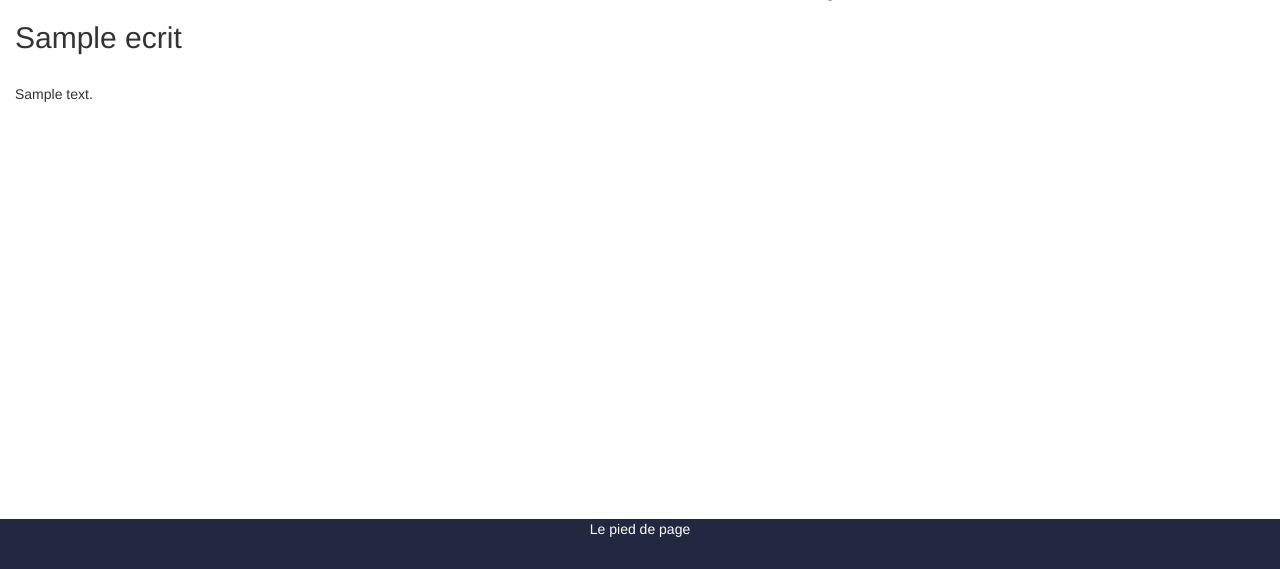
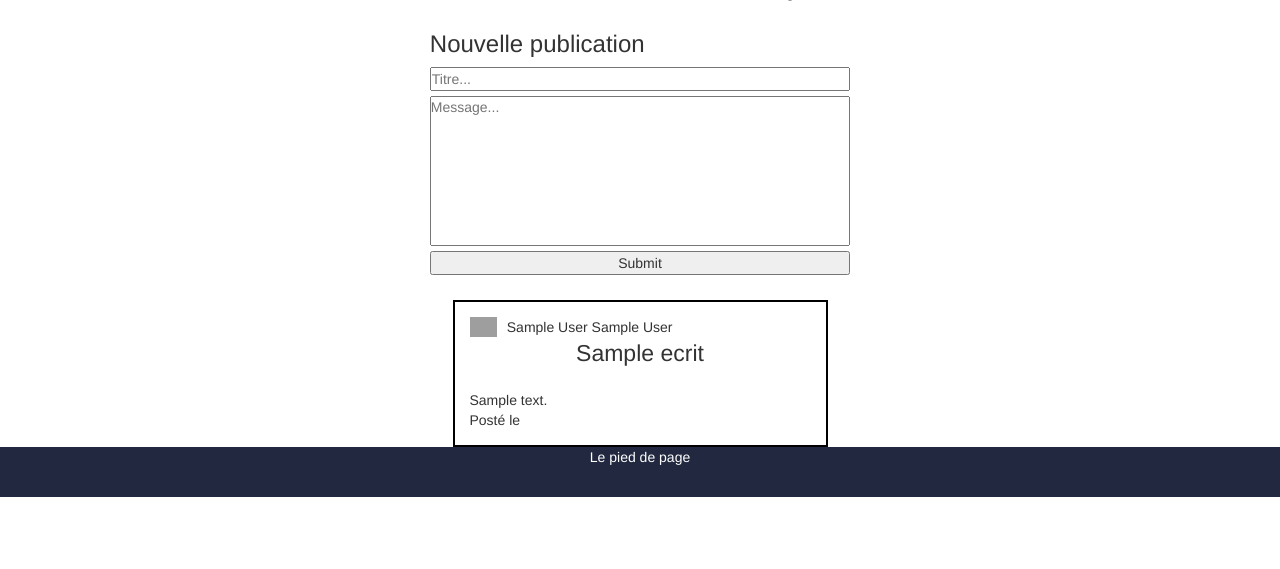
Before and after one commit to FlorianLz/SpeakNow, a PHP site: page /index.php?action=mur in a window 1280 px wide. Shown: the part 231-800 px from the top of the page. Run offline with PHP 8.4, Linux system fonts and the light colour scheme; the visitor is signed in with stand-in values (Sample User, id 1); tables that the repository leaves empty or names only in its code hold one stand-in row (values such as "Sample post"); data that the repository does not hold is empty; grey boxes are pictures that could not be loaded.

Commit message:
Ajout de la possibilité de poster un message et d'afficher son mur.

```diff
--- a/config/actions.php
+++ b/config/actions.php
@@ -13,4 +13,5 @@ $listeDesActions = array(
     "creation" => "traitement/creation.php",
     "modification" => "traitement/modification.php",
     "ajoutavatar" => "traitement/ajoutavatar.php",
+    "poster" => "traitement/poster.php",
 );
--- a/css/style.css
+++ b/css/style.css
@@ -120,6 +120,51 @@
   width:100%;
 }
 
+/* Mur */
+.postmur{
+  border:2px solid black;
+  width:30%;
+  margin-top:20px;
+  padding:15px;
+}
+.conteneurposts{
+  display:flex;
+  justify-content: center;
+  align-items: center;
+  flex-direction:column;
+}
+.imgpost{
+  width:8%;
+}
+.titrepost{
+  text-align:center;
+  font-size:23px;
+  margin:0;
+}
+.auteur{
+  display:flex;
+  align-items: center;
+}
+.poster{
+  display:flex;
+  align-items: center;
+  justify-content: center;
+}
+.auteur p{
+  padding-left:10px;
+  margin:0;
+}
+.formposter input{
+  width:100%;
+  margin-bottom:5px;
+}
+.formposter textarea{
+  width:100%;
+  resize:none;
+  height:150px;
+}
+
+
 
 
 
@@ -127,7 +172,7 @@
 footer{
   height:50px;
   background-color:#21283f;
-  position:absolute;
+  position:relative;
   bottom:0;
   width:100%;
   text-align:center;
--- a/traitement/creation.php
+++ b/traitement/creation.php
@@ -29,7 +29,7 @@ if (!empty($_POST['nom']) && !empty($_POST['prenom']) && !empty($_POST['password
         $_SESSION['email'] = $line['email'];
         $_SESSION['nom'] = $line['nom'];
         $_SESSION['prenom'] = $line['prenom'];
-        header('Location: index.php');
+        header('Location: index.php?action=profil');
         //header('Location: index.php?action=login');
       } catch (Exception $e) {
         echo 'Cette adresse mail est déjà utilisée ! Essayez de vous <a href="index.php?action=accueil">connecter</>';
--- a/traitement/modification.php
+++ b/traitement/modification.php
@@ -20,7 +20,7 @@ if (!empty($_POST['nom']) && !empty($_POST['prenom']) && !empty($_POST['password
         $query->execute(array($nom,$prenom,$mdp,$email,$id));
         // Etape 3 : ici le login est unique, donc on sait que l'on peut avoir zero ou une  seule ligne.
 
-        $_SESSION['nom'] = $prenom;
+        $_SESSION['nom'] = $nom;
         $_SESSION['prenom'] = $prenom;
 
         header('Location: index.php?action=profil');
--- a/vues/accueil.php
+++ b/vues/accueil.php
@@ -1,5 +1,5 @@
 <?php if (isset($_SESSION['id'])){
-  header('Location: index.php?action=profil');
+  header('Location: index.php?action=mur');
 }
 ?>
 <h1>Bienvenue sur le mini facebook !</h1>
--- a/vues/mur.php
+++ b/vues/mur.php
@@ -11,16 +11,36 @@
     if(!isset($_GET["id"]) || ($_GET["id"]==$_SESSION["id"])){
         $id = $_SESSION["id"];
         $ok = true; // On a le droit d afficher notre mur
-        echo '<h1>Bienvenue sur ton mur '.$_SESSION['login'].' !</h1>';
+
+        echo '<h1>Bienvenue sur ton mur '.$_SESSION['prenom'].' !</h1>';
+
+        ?>
+        <div class="poster">
+            <form class="formposter" action="index.php?action=poster" method="post">
+                <h3>Nouvelle publication</h3>
+                <input type="text" name="titre" placeholder="Titre...">
+                <textarea type="text" name="message" placeholder="Message..."></textarea>
+                <input type="submit">
+            </form>
+        </div>
+        <?php
 
         $sql="SELECT * FROM ecrit WHERE idAuteur=?";
         $query = $pdo->prepare($sql);
         $query->execute(array($_SESSION['id']));
-        $line = $query->fetch();
 
-        echo '<h2>'.$line['titre'].'</h2><br>';
-        echo $line['contenu'];
-
+        echo '<div class="conteneurposts">';
+        while($line = $query->fetch()){
+            echo '<div class="postmur">
+                    <div class="auteur"><img class="imgpost" src="avatars/'.$_SESSION['avatar'].'"><p>'.$_SESSION['prenom'].' '.$_SESSION['nom'].'</p>
+                    </div>
+                    <p class="titrepost">'.$line['titre'].'</p><br>';
+            echo $line['contenu'];
+            echo '<br>';
+            echo 'Posté le '.$line['dateEcrit'];
+            echo '</div>';
+        };
+        echo '</div>';
 
     } else {
         $id = $_GET["id"];
--- a/vues/profil.php
+++ b/vues/profil.php
@@ -14,6 +14,7 @@
   $mdp=$line['mdp'];
   $avatar=$line['avatar'];
 ?>
+<h1>Modification du profil de : <?php echo $_SESSION['prenom'].' '.$_SESSION['nom'] ?></h1>
 <div class="infosprofil">
   <div class="photoprofil">
     <img class="avatar" src="avatars/<?php echo $avatar ?>">
@@ -23,7 +24,6 @@
     </form>
   </div>
     <form class="formprofil" action="index.php?action=modification" method="post">
-      <h1>Modification du profil de : <?php echo '<p contenteditable="true">'.$_SESSION['nom'].'</p>' ?></h1>
         <label for="prenom">Prénom : </label><input type="text" name="prenom" value="<?php echo $prenom; ?>"><br>
         <label for="prenom">Nom : </label><input type="text" name="nom" value="<?php echo $nom; ?>"><br>
         <label for="prenom">Email : </label><input type="text" name="email" value="<?php echo $email; ?>"><br>
```
Also changed, not shown: traitement/poster.php (added, +17 -0 lines).
